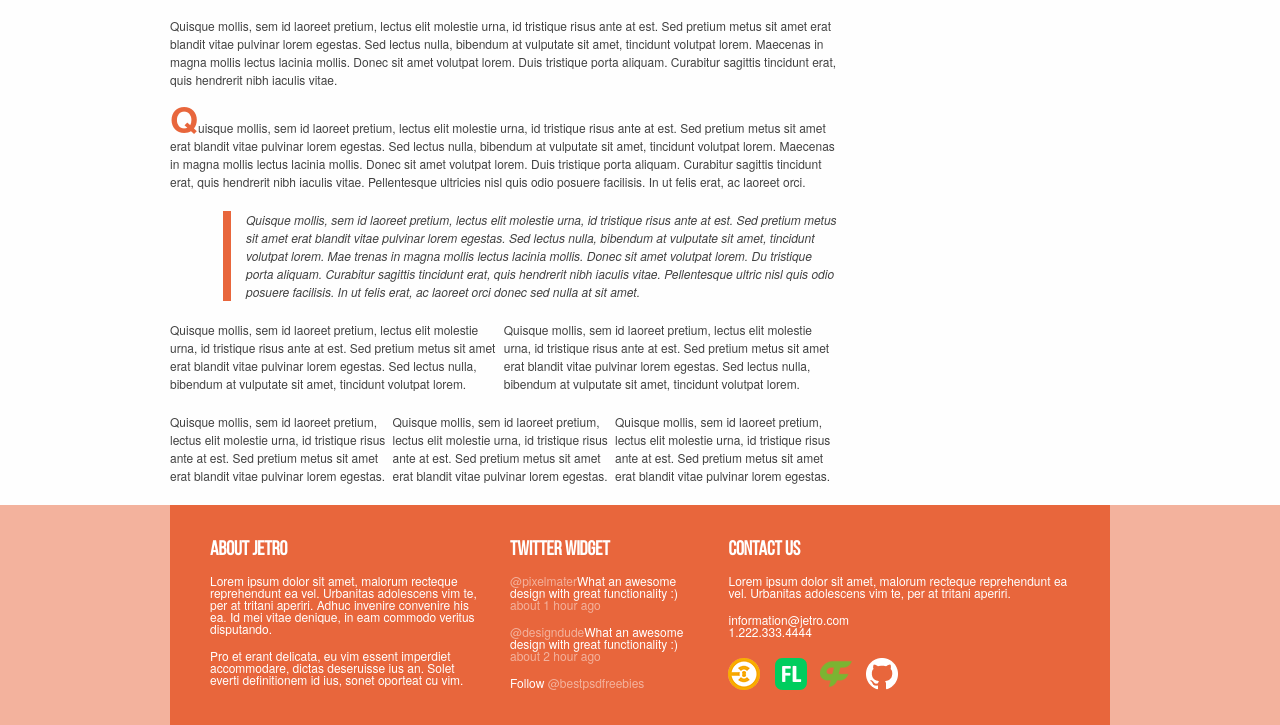
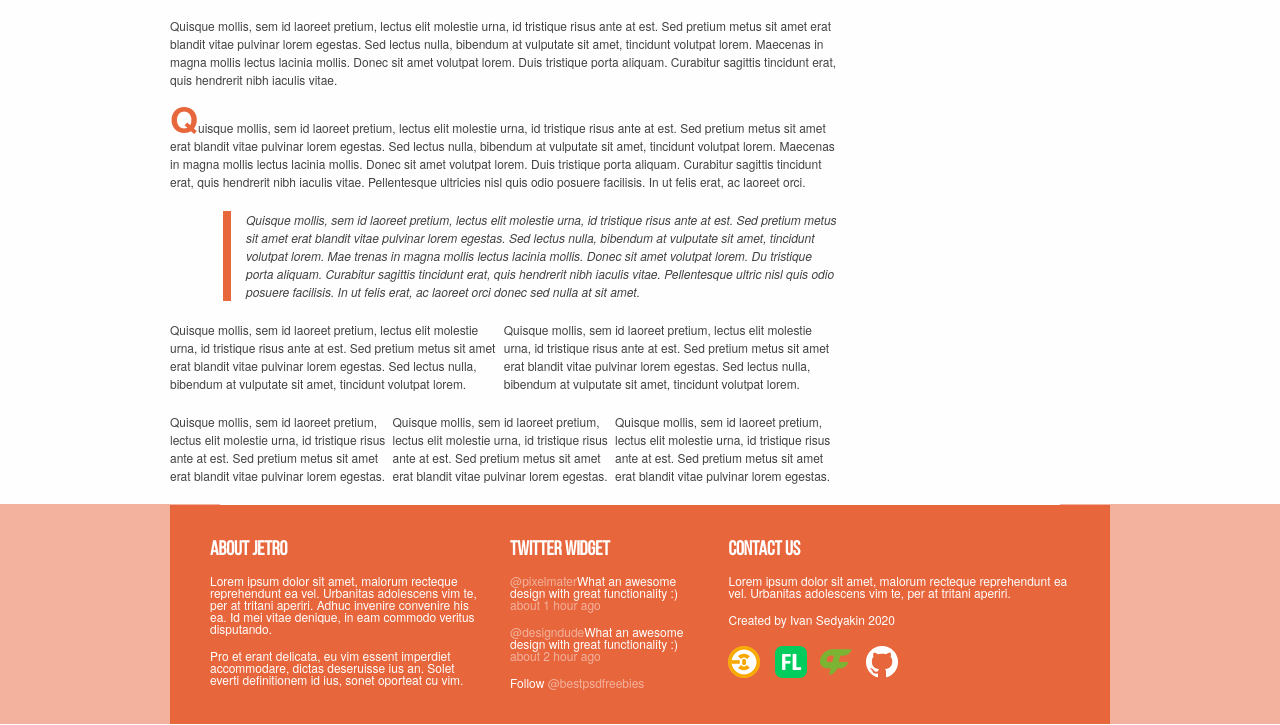
Before and after one commit to i-loading/Jetro, a plain HTML site: page about.html in a window 1280 px wide. Shown: the part 565-1290 px from the top of the page. Drawn offline with nearby package versions, Linux system fonts and the light colour scheme; files whose address does not match are found by name.

Commit message:
Add files via upload

```diff
--- a/about.html
+++ b/about.html
@@ -129,16 +129,15 @@
           <h5 class="footer-title">Contact Us</h5>
           <p>Lorem ipsum dolor sit amet, malorum recteque reprehendunt ea vel. Urbanitas adolescens vim te, per at
             tritani aperiri. </p>
-          <p>
-            <a href="mailto:information@jetro.com">information@jetro.com</a><br>
-            <a href="#">1.222.333.4444</a>
-          </p>
-          <div class="socials">
-            <a href="https://freelancehunt.com/freelancer/i__loading.html"><img src="assets/img/fh.png" alt=""></a>
-            <a href="https://www.fl.ru/users/vana20915/portfolio/"><img src="assets/img/fl.ico" alt=""></a>
-            <a href="https://freelance.ru/iloading"><img src="assets/img/flru.png" alt=""></a>
-            <a href="https://github.com/i-loading"><img src="assets/img/github.png" alt=""></a>
-          </div>
+            <p>
+              <a href="">Created by Ivan Sedyakin 2020</a><br>
+            </p>
+            <div class="socials">
+              <a href="https://freelancehunt.com/freelancer/i__loading.html" target="_blank"><img src="assets/img/fh.png" alt=""></a>
+              <a href="https://www.fl.ru/users/vana20915/portfolio/" target="_blank"><img src="assets/img/fl.ico" alt=""></a>
+              <a href="https://freelance.ru/iloading" target="_blank"><img src="assets/img/flru.png" alt=""></a>
+              <a href="https://github.com/i-loading" target="_blank"><img src="assets/img/github.png" alt=""></a>
+            </div>
         </div>
       </div>
     </div>
```
Also changed, not shown: blog.html (+9 -10 lines), contact.html (+9 -10 lines), index.html (+5 -6 lines), portfolio-item.html (+9 -10 lines), portfolio.html (+9 -10 lines), assets/css/style.min.css.
